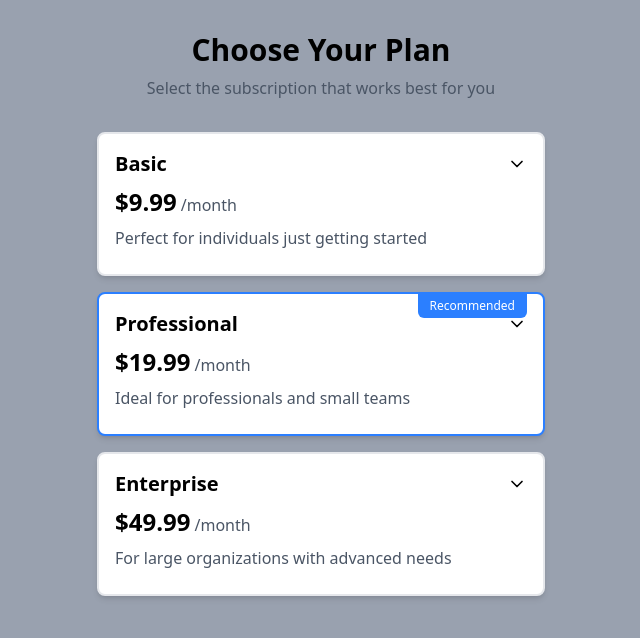
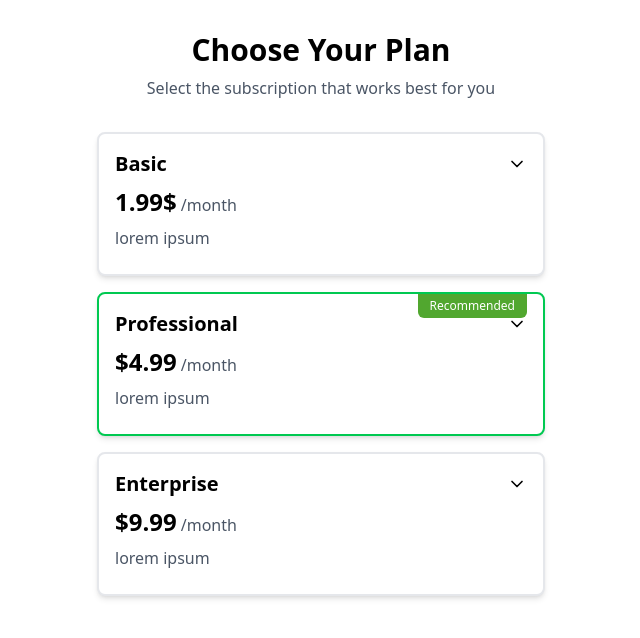
Before and after one commit to top-dev-bln/CleanRoute, a React (Vite) app: page /subscription in a window 1280 px wide. Shown: the top 638 px of the page, without its empty margins (319-959 px from the left). Built offline with nearby package versions, Linux system fonts and the light colour scheme.

Commit message:
Commit #4

```diff
--- a/src/Subscription.jsx
+++ b/src/Subscription.jsx
@@ -37,48 +37,42 @@ export default function Subscription() {
     {
       id: "basic",
       name: "Basic",
-      price: "$9.99",
+      price: "1.99$",
       period: "month",
-      description: "Perfect for individuals just getting started",
-      features: ["Access to basic features", "Limited storage (5GB)", "Email support", "Single user license"],
-      color: "bg-blue-50",
+      description: "lorem ipsum",
+      features: ["Access to basic features"],
+      color: "bg-green-50",
     },
     {
       id: "pro",
       name: "Professional",
-      price: "$19.99",
+      price: "$4.99",
       period: "month",
-      description: "Ideal for professionals and small teams",
+      description: "lorem ipsum",
       features: [
         "All Basic features",
-        "Expanded storage (50GB)",
-        "Priority email support",
-        "Up to 5 user licenses",
-        "Advanced analytics",
+        "Ad free experience",
+        "...",
       ],
-      color: "bg-blue-100",
+      color: "bg-green-100",
       recommended: true,
     },
     {
       id: "enterprise",
       name: "Enterprise",
-      price: "$49.99",
+      price: "$9.99",
       period: "month",
-      description: "For large organizations with advanced needs",
+      description: "lorem ipsum",
       features: [
         "All Professional features",
-        "Unlimited storage",
-        "24/7 phone and email support",
-        "Unlimited user licenses",
-        "Custom integrations",
-        "Dedicated account manager",
+        "AI air quality forecast"
       ],
-      color: "bg-blue-200",
+      color: "bg-green-200",
     },
   ]
 
   return (
-    <div className="min-h-screen bg-gray-400 py-8 px-4 overflow-auto">
+    <div className="min-h-screen bg-white py-8 px-4 overflow-auto">
       <div className="max-w-md mx-auto w-full pb-36">
         <div className="text-center mb-8">
           <h1 className="text-3xl font-bold mb-2">Choose Your Plan</h1>
@@ -91,13 +85,13 @@ export default function Subscription() {
               key={plan.id}
               ref={(el) => (planRefs.current[plan.id] = el)}
               className={`relative p-4 rounded-lg shadow-md border-2 ${plan.color} ${
-                plan.recommended ? "border-blue-500" : "border-gray-200"
+                plan.recommended ? "border-green-500" : "border-gray-200"
               } transition-all duration-200 bg-white ${
                 expandedPlan === plan.id && plan.id === "enterprise" ? "mb-16" : ""
               }`}
             >
               {plan.recommended && (
-                <div className="bg-blue-500 text-white text-xs font-medium py-1 px-3 absolute right-4 top-0 rounded-b-md">
+                <div className="bg-[#51a72f] text-white text-xs font-medium py-1 px-3 absolute right-4 top-0 rounded-b-md">
                   Recommended
                 </div>
               )}
@@ -119,14 +113,14 @@ export default function Subscription() {
                     <ul className="space-y-2">
                       {plan.features.map((feature, index) => (
                         <li key={index} className="flex items-start">
-                          <CheckIcon size={18} className="text-blue-500 mr-2 mt-0.5 flex-shrink-0" />
+                          <CheckIcon size={18} className="text-[#51a72f] mr-2 mt-0.5 flex-shrink-0" />
                           <span>{feature}</span>
                         </li>
                       ))}
                     </ul>
                   </div>
                   <div className="mt-4">
-                    <button className="w-full bg-blue-500 hover:bg-blue-600 text-white py-2 rounded-lg font-medium transition-colors">
+                    <button className="w-full bg-[#51a72f] hover:bg-[#468a28] text-white py-2 rounded-lg font-medium transition-colors">
                       Subscribe Now
                     </button>
                   </div>
```
